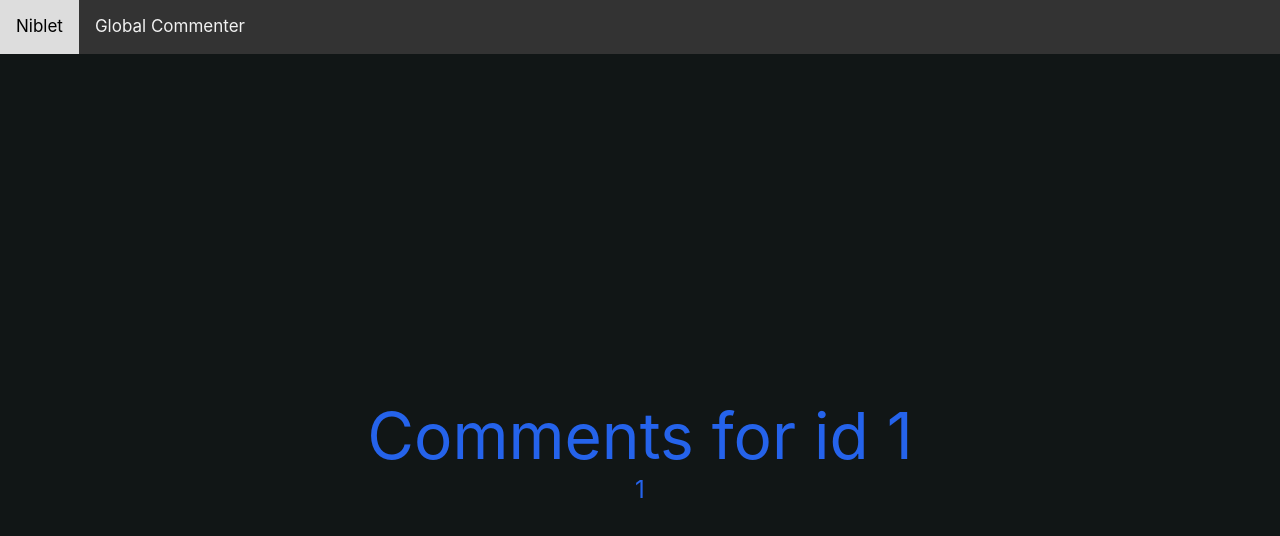
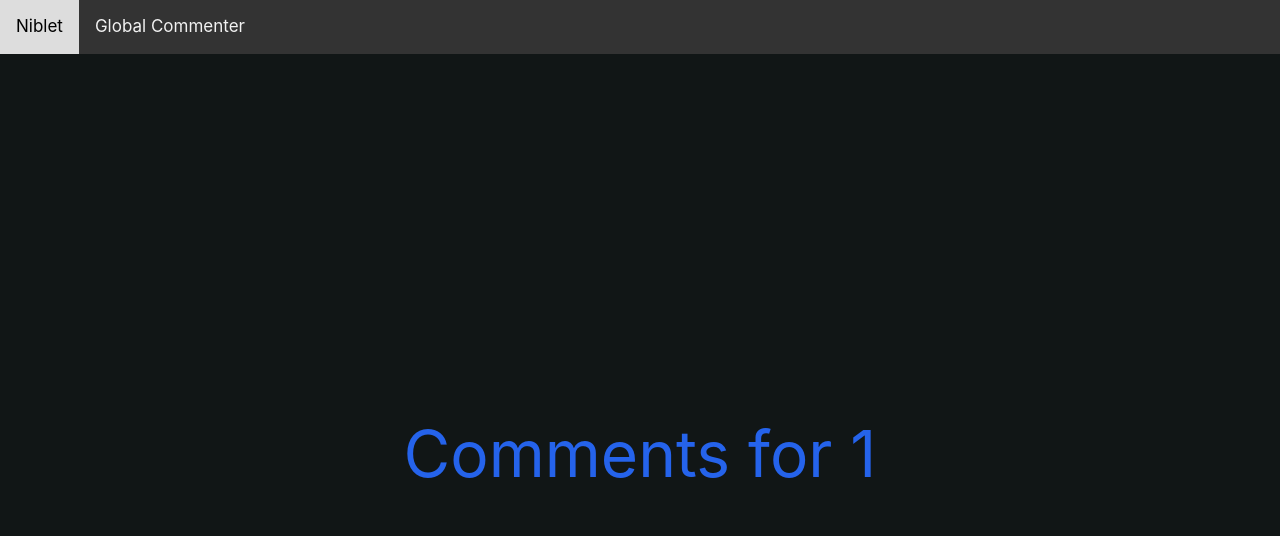
Before and after one commit to Thetoyking91/nextjs-template, a Next.js app: page /globalCommenter/1 in a window 1280 px wide. Shown: the top 536 px of the page. Built offline with nearby package versions, Linux system fonts and the light colour scheme.

Commit message:
sort of auth (not done at all)

```diff
--- a/package.json
+++ b/package.json
@@ -9,6 +9,9 @@
     "lint": "next lint"
   },
   "dependencies": {
+    "cookie-cutter": "^0.2.0",
+    "cookies-next": "^2.0.4",
+    "firebase": "^9.6.9",
     "next": "12.1.0",
     "react": "17.0.2",
     "react-dom": "17.0.2"
--- a/pages/globalCommenter/[id].js
+++ b/pages/globalCommenter/[id].js
@@ -7,21 +7,6 @@ export default function Home() {
   const router = useRouter()
   const { id } = router.query
   return (
-    <div>
-        <Head>
-          <title> Comments for id {id} </title>
-          <meta name="description" content="Niblet: the ad-less social media platform" />
-          <link rel="icon" href="/favicon.ico" />
-        </Head>
-
-        <Navbar />
-
-        <main className={styles.main}>
-          <h1 className={styles.title}>
-            Comments for id {id}
-          </h1>
-          <p>{id}</p>
-        </main>
-      </div>
+    <Template title={`Comments for ${id}`} headText={`Comments for ${id}`} />
   )
 }
--- /dev/null
+++ b/public/auth.js
@@ -0,0 +1 @@
+import app from "./firebase"
--- a/styles/globals.css
+++ b/styles/globals.css
@@ -7,12 +7,11 @@ body {
   margin: 0;
   font-family: -apple-system, BlinkMacSystemFont, Segoe UI, Roboto, Oxygen,
     Ubuntu, Cantarell, Fira Sans, Droid Sans, Helvetica Neue, sans-serif;
-    background-color: #111616;
 }
 
 div {
   text-align: center;
-
+  background-color: #111616;
   --tw-text-opacity: 1;
   color: rgb(37 99 235 / var(--tw-text-opacity));
   font-size: x-large;
```
Also changed, not shown: public/firebase.js (added, +15 -0 lines), 1 other file (tests, documents, lock files or other folders).
